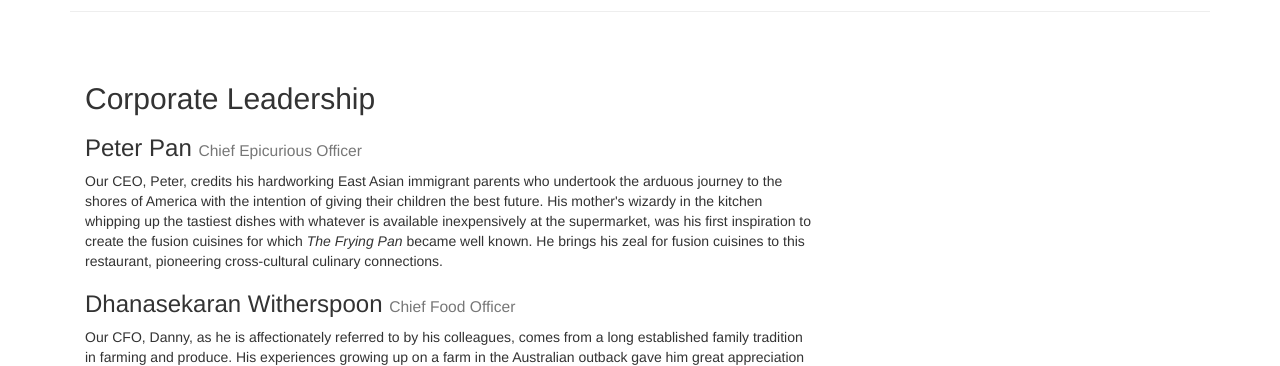
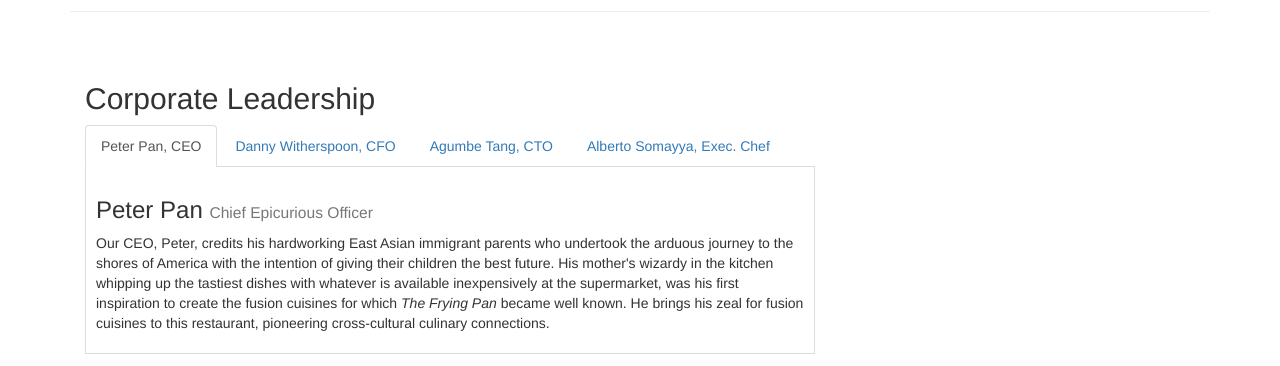
Before and after one commit to lauradb/conFusion-2, a plain HTML site: page aboutus.html in a window 1280 px wide. Shown: the part 980-1346 px from the top of the page. Drawn offline with nearby package versions, Linux system fonts and the light colour scheme.

Commit message:
week 3 excercise 1

```diff
--- a/aboutus.html
+++ b/aboutus.html
@@ -142,14 +142,38 @@
     <div class="row row-content">
         <div class="col-xs-12 col-sm-8">
             <h2>Corporate Leadership</h2>
+            <ul class="nav nav-tabs" role="tablist">
+                <li role="presentation" class="active">
+                    <a href="#peter" aria-controls="peter"
+                       role="tab" data-toggle="tab">Peter Pan, CEO</a></li>
+                <li role="presentation"><a href="#danny"
+                                           aria-controls="danny" role="tab"
+                                           data-toggle="tab">Danny Witherspoon, CFO</a></li>
+                <li role="presentation"><a href="#agumbe"
+                                           aria-controls="agumbe" role="tab"
+                                           data-toggle="tab">Agumbe Tang, CTO</a></li>
+                <li role="presentation"><a href="#alberto"
+                                           aria-controls="alberto" role="tab"
+                                           data-toggle="tab">Alberto Somayya, Exec. Chef</a></li>
+            </ul>
+            <div class="tab-content">
+                <div role="tabpanel" class="tab-pane fade in active" id="peter">
                     <h3>Peter Pan <small>Chief Epicurious Officer</small></h3>
                     <p>Our CEO, Peter, credits his hardworking East Asian immigrant parents who undertook the arduous journey to the shores of America with the intention of giving their children the best future. His mother's wizardy in the kitchen whipping up the tastiest dishes with whatever is available inexpensively at the supermarket, was his first inspiration to create the fusion cuisines for which <em>The Frying Pan</em> became well known. He brings his zeal for fusion cuisines to this restaurant, pioneering cross-cultural culinary connections.</p>
+                </div>
+                <div role="tabpanel" class="tab-pane fade" id="danny">
                     <h3>Dhanasekaran Witherspoon <small>Chief Food Officer</small></h3>
                     <p>Our CFO, Danny, as he is affectionately referred to by his colleagues, comes from a long established family tradition in farming and produce. His experiences growing up on a farm in the Australian outback gave him great appreciation for varieties of food sources. As he puts it in his own words, <em>Everything that runs, wins, and everything that stays, pays!</em></p>
+                </div>
+                <div role="tabpanel" class="tab-pane fade" id="agumbe">
                     <h3>Agumbe Tang <small>Chief Taste Officer</small></h3>
                     <p>Blessed with the most discerning gustatory sense, Agumbe, our CFO, personally ensures that every dish that we serve meets his exacting tastes. Our chefs dread the tongue lashing that ensues if their dish does not meet his exacting standards. He lives by his motto, <em>You click only if you survive my lick.</em></p>
+                </div>
+                <div role="tabpanel" class="tab-pane fade" id="alberto">
                     <h3>Alberto Somayya <small>Executive Chef</small></h3>
                     <p>Award winning three-star Michelin chef with wide International experience having worked closely with whos-who in the culinary world, he specializes in creating mouthwatering Indo-Italian fusion experiences. He says, <em>Put together the cuisines from the two craziest cultures, and you get a winning hit! Amma Mia!</em></p>
+                </div>
+            </div>
         </div>
         <div class="col-xs-12 col-sm-4">
             <p style="padding:20px;"></p>
--- a/css/mystyles.css
+++ b/css/mystyles.css
@@ -23,6 +23,13 @@
     color:floralwhite;
 }
 
+.tab-content {
+    border-left: 1px solid #ddd;
+    border-right: 1px solid #ddd;
+    border-bottom: 1px solid #ddd;
+    padding: 10px;
+}
+
 address {
     font-size: 80%;
     margin: 0px;
```
Lines whose indentation alone changed are shown as unchanged.
